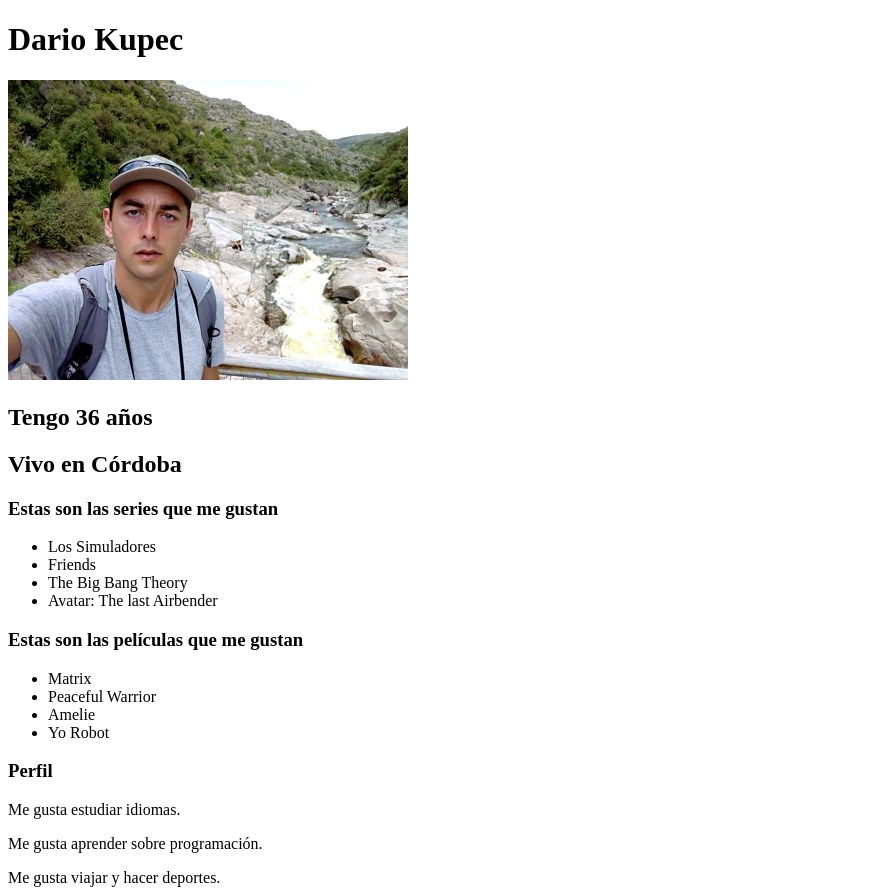
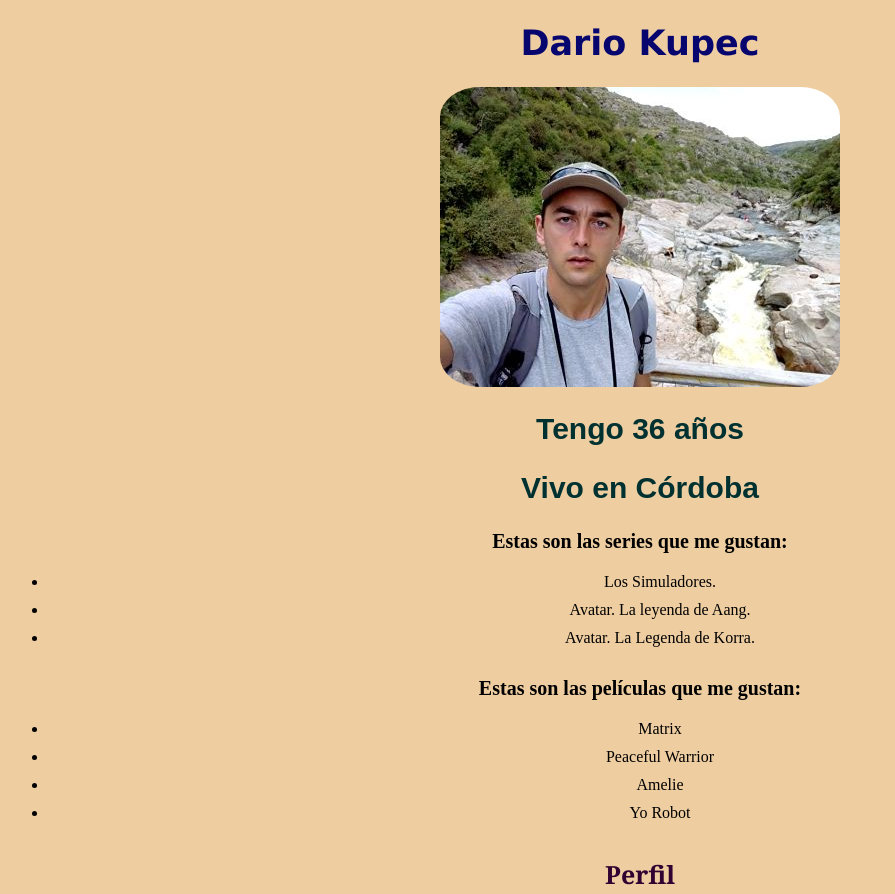
Before and after one commit to Darioqp/Diplomatura_UTN_Tarea_CV, a plain HTML site: page index.html in a window 1280 px wide. Shown: the top 894 px of the page, without its empty margins (0-895 px from the left). Drawn offline with Linux system fonts and the light colour scheme.

Commit message:
aplique estilos al CV

```diff
--- a/index.html
+++ b/index.html
@@ -4,28 +4,29 @@
     <meta charset="UTF-8">
     <meta http-equiv="X-UA-Compatible" content="IE=edge">
     <meta name="viewport" content="width=device-width, initial-scale=1.0">
+    <style></style>
     <title>CV de Dario Kupec</title>
+    <link rel="stylesheet" href="style.css">
 </head>
 <body>
     <h1>Dario Kupec</h1>
-    <img src="img/MiFoto.jpg" alt="Foto de Dario Kupec">
+    <img id="foto" src="img/MiFoto.jpg" alt="Foto de Dario Kupec">
     <h2>Tengo 36 años</h2>
     <h2>Vivo en Córdoba</h2>
-    <h3>Estas son las series que me gustan</h3>
+    <h3>Estas son las series que me gustan:</h3>
     <ul>
-        <li>Los Simuladores</li>
-        <li>Friends</li>
-        <li>The Big Bang Theory</li>
-        <li>Avatar: The last Airbender</li>
+        <li>Los Simuladores.</li>
+        <li>Avatar. La leyenda de Aang.</li>
+        <li>Avatar. La Legenda de Korra.</li>
     </ul>
-    <h3>Estas son las películas que me gustan</h3>
+    <h3>Estas son las películas que me gustan:</h3>
     <ul>
         <li>Matrix</li>
         <li>Peaceful Warrior</li>
         <li>Amelie</li>
         <li>Yo Robot</li>
     </ul>
-    <h3>Perfil</h3>
+    <h3 class="per">Perfil</h3>
     <p>Me gusta estudiar idiomas.</p>
     <p>Me gusta aprender sobre programación.</p>
     <p>Me gusta viajar y hacer deportes.</p>
--- a/style.css
+++ b/style.css
@@ -0,0 +1,37 @@
+body {
+    background-color: rgb(238, 205, 161);
+    text-align: center;
+}
+
+h1 {
+    color: rgb(6, 6, 110);
+    font-family:'Lucida Sans', 'Lucida Sans Regular', 'Lucida Grande', 'Lucida Sans Unicode', Geneva, Verdana, sans-serif;
+    font-size: 35px;
+}
+
+#foto {
+    display: block;
+    border-radius: 10%;
+    margin: auto;
+}
+
+h2 {
+    font-family: Arial, Helvetica, sans-serif;
+    color: rgb(0, 49, 49);
+    font-size: 30px;
+}
+
+h3 {
+    font-size: 20px;
+    font-weight: bolder;
+}
+
+li {
+    padding-bottom: 10px;
+}
+
+.per {
+    font-size: 25px;
+    color: rgb(49, 1, 49);
+    font-family: Cambria, Cochin, Georgia, Times, 'Times New Roman', serif;
+}
```
